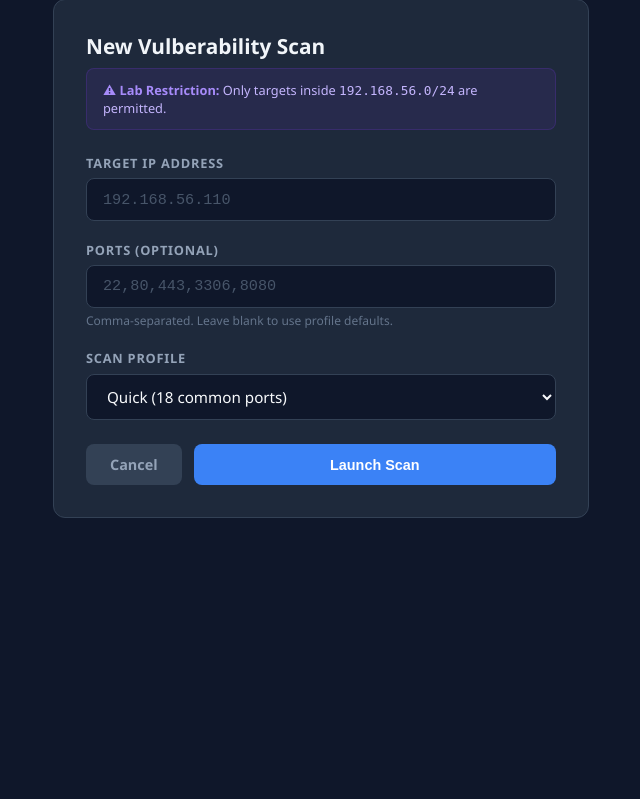
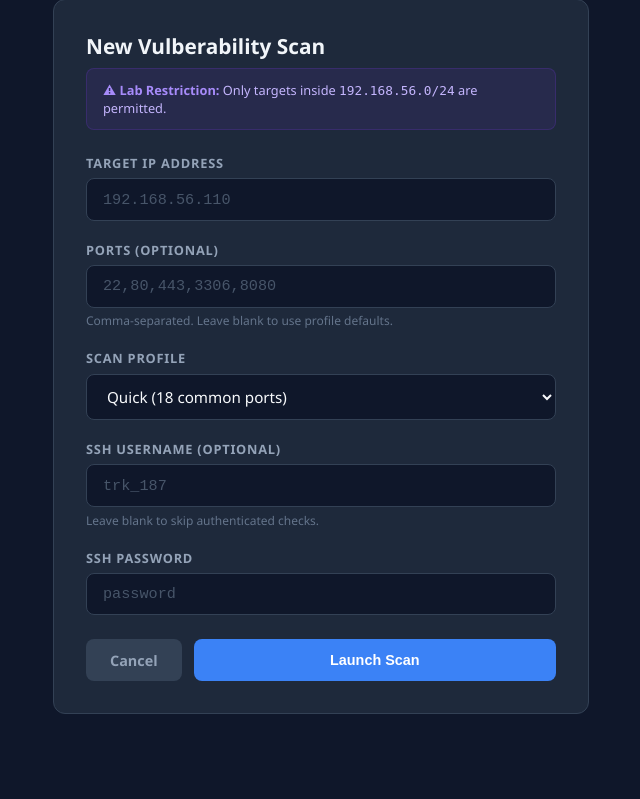
Before and after one commit to Tauqeerkhan187/Mini-nessus-web, a Flask app: page /scan/new in a window 1280 px wide. Shown: the part 33-832 px from the top of the page, without its empty margins (319-959 px from the left). Run offline with Flask 3, Linux system fonts and the light colour scheme; parts of the project's set-up code (start-up, migrations or seed data) failed here and were passed over.

Commit message:
configured ssh

```diff
--- a/app/tasks.py
+++ b/app/tasks.py
@@ -29,6 +29,8 @@ def run_scan_task(self, scan_id: int):
                     ports_csv=scan.ports,
                     profile=scan.profile,
                     allowed_cidr=app.config["ALLOWED_CIDR"],
+                    ssh_username=scan.ssh_user or "",
+                    ssh_password=scan.ssh_pass or "",
                     )
 
             # Store findings
--- a/scanner/engine.py
+++ b/scanner/engine.py
@@ -65,9 +65,10 @@ def run_scan(target: str, ports_csv: str, profile: str, allowed_cidr: str, ssh_u
                 port=22,
                 username=ssh_username,
                 password=ssh_password,
-            )
 
-            findings.extend(auth_findings)
+                )
+
+        findings.extend(auth_findings)
 
     # re-sort after adding auth findings
     findings.sort(key=lambda f: (-_sev_score(f["severity"]), f.get("port", 0)))
--- a/templates/new_scan.html
+++ b/templates/new_scan.html
@@ -160,6 +160,20 @@
                         </select>
                     </div>
 
+                    <div class="form-group">
+                        <label for="ssh_user">SSH Username (optional)</label>
+                        <input type="text" id="ssh_user" name="ssh_user"
+                               placeholder="trk_187" autocomplete="off">
+                        <div class="help-text">Leave blank to skip authenticated checks.</div>
+                    </div>
+
+                    <div class="form-group">
+                        <label for="ssh_pass">SSH Password</label>
+                        <input type="password" id="ssh_pass" name="ssh_pass"
+                               placeholder="password" autocomplete="off">
+                    </div>
+
+
                     <div class="btn-row">
                         <a href="/" class="btn btn-secondary">Cancel</a>
                         <button type="submit" class="btn btn-primary">Launch Scan</button>
```
